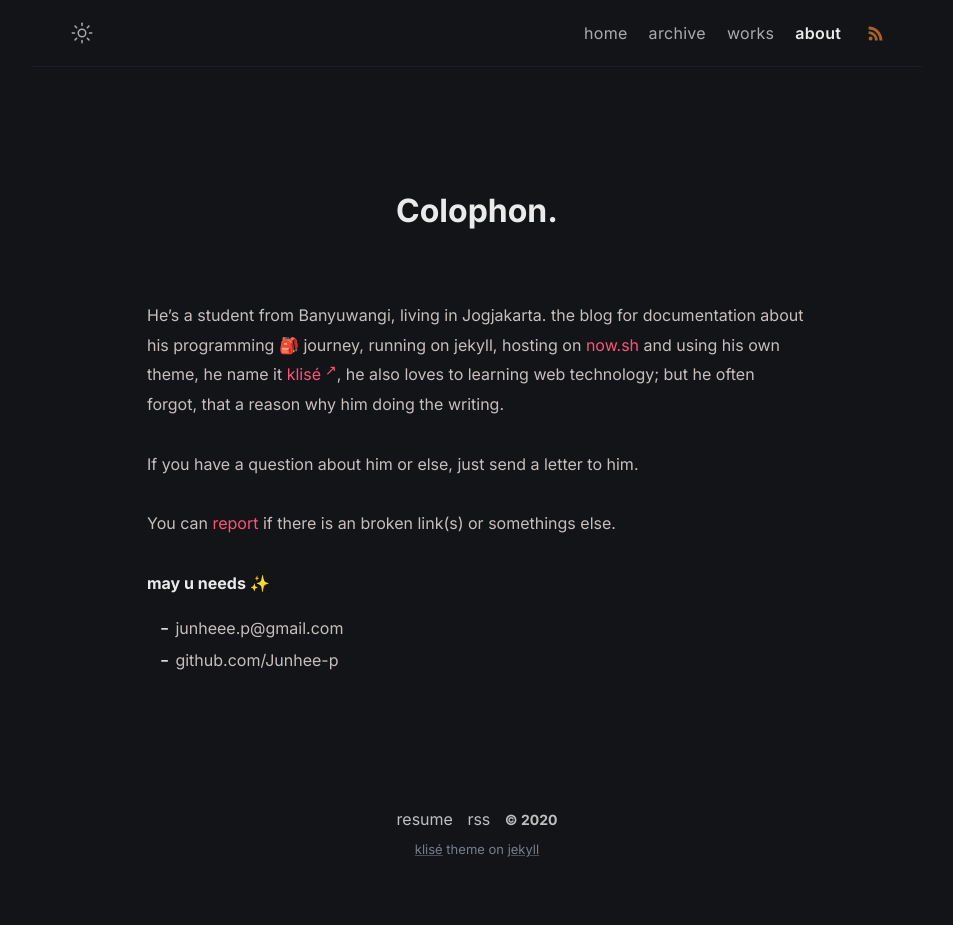
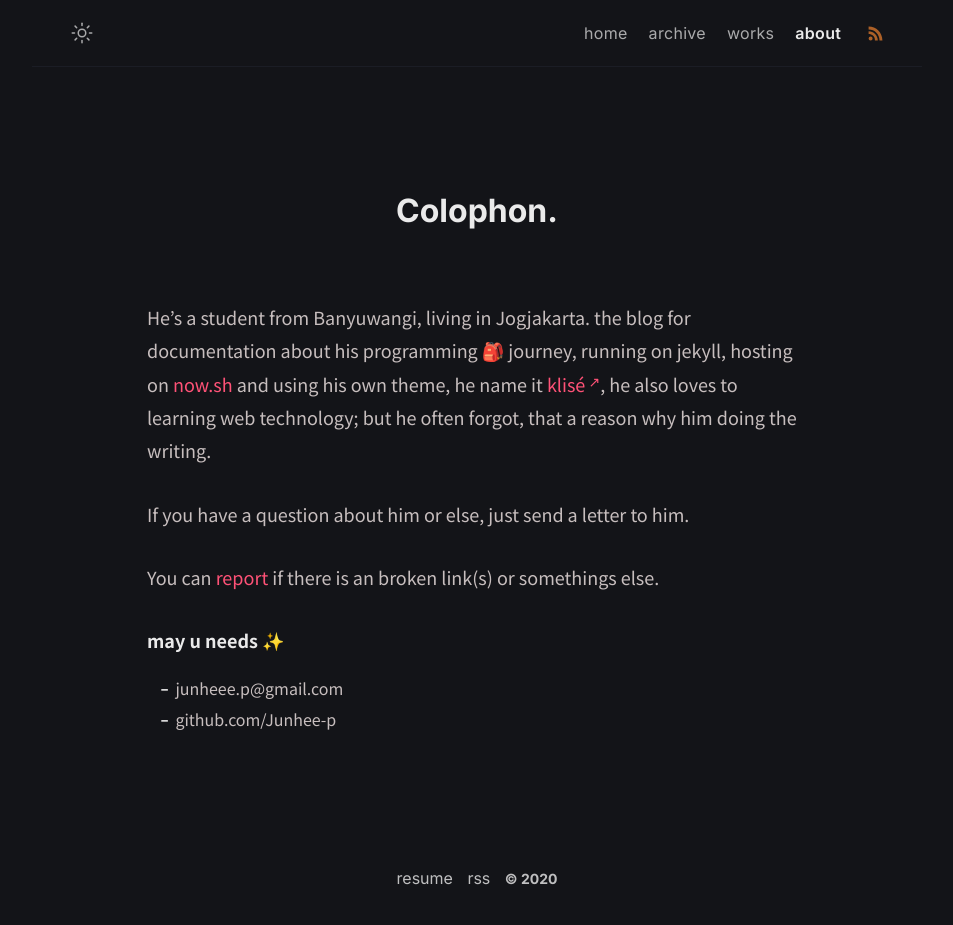
Before and after one commit to Junhee-p/junhee-p.github.io, a Jekyll site: the page built from about.md, in a window 1280 px wide. Shown: the whole page, without its empty margins (163-1116 px from the left). Built offline with Jekyll 4.4.1, drawn with Linux system fonts in a browser that asks for light colours; before the commit the page ends 900 px from its top, so only the background shows below that.

Commit message:
블로그 본문 텍스트 사이즈 변경

```diff
--- a/_includes/footer.html
+++ b/_includes/footer.html
@@ -2,19 +2,6 @@
   <a class="footer_item" href="javascript::void(0)">resume</a>
   <a class="footer_item" href="/feed.xml">rss</a>
   <span class="footer_item">&copy; {{ site.time | date: "%Y" }}</span>
-  <small class="footer_copyright">
-    <!-- Klisé Theme: https://github.com/piharpi/jekyll-klise -->
-    <a
-      href="https://github.com/piharpi/jekyll-klise"
-      target="_blank"
-      rel="noreferrer noopener"
-      >klisé</a
-    >
-    theme on
-    <a href="https://jekyllrb.com" target="_blank" rel="noreferrer noopener"
-      >jekyll</a
-    >
-  </small>
 </footer>
 <script src="/assets/js/main.js" defer="defer"></script>
 
--- a/_sass/klise/_base.scss
+++ b/_sass/klise/_base.scss
@@ -10,6 +10,8 @@
 html {
   overflow-x: hidden;
   width: 100%;
+  word-wrap: break-word !important;
+  word-break: keep-all !important;
 }
 
 body,
--- a/_sass/klise/_post.scss
+++ b/_sass/klise/_post.scss
@@ -70,6 +70,7 @@
 // Post content
 .page-content {
   padding-top: 8px;
+  font-family: 'Noto Sans KR', sans-serif;;
 
   iframe {
     text-align: center;
@@ -90,6 +91,7 @@
   a {
     color: $text-link-blue;
     text-decoration: none;
+
     &[target="_blank"]::after {
       content: " \2197";
       font-size: $small-font-size;
@@ -112,6 +114,7 @@
     margin: 0;
     padding-top: $spacing-full - 15;
     padding-bottom: $spacing-full - 15;
+    font-size: $large-font-size;
   }
 
   ul.task-list {
--- a/_sass/main.scss
+++ b/_sass/main.scss
@@ -1,7 +1,9 @@
 // Fonts preferences
 $sans-family: 'Inter', 'Noto Sans KR', sans-serif;
 $mono-family: 'Space Mono', monospace;
+
 $base-font-size: 16px;
+$large-font-size: $base-font-size * 1.125;
 $medium-font-size: $base-font-size * 0.938;
 $small-font-size: $base-font-size * 0.875;
 $base-line-height: 1.85;
```
Also changed, not shown: 9 other files.
